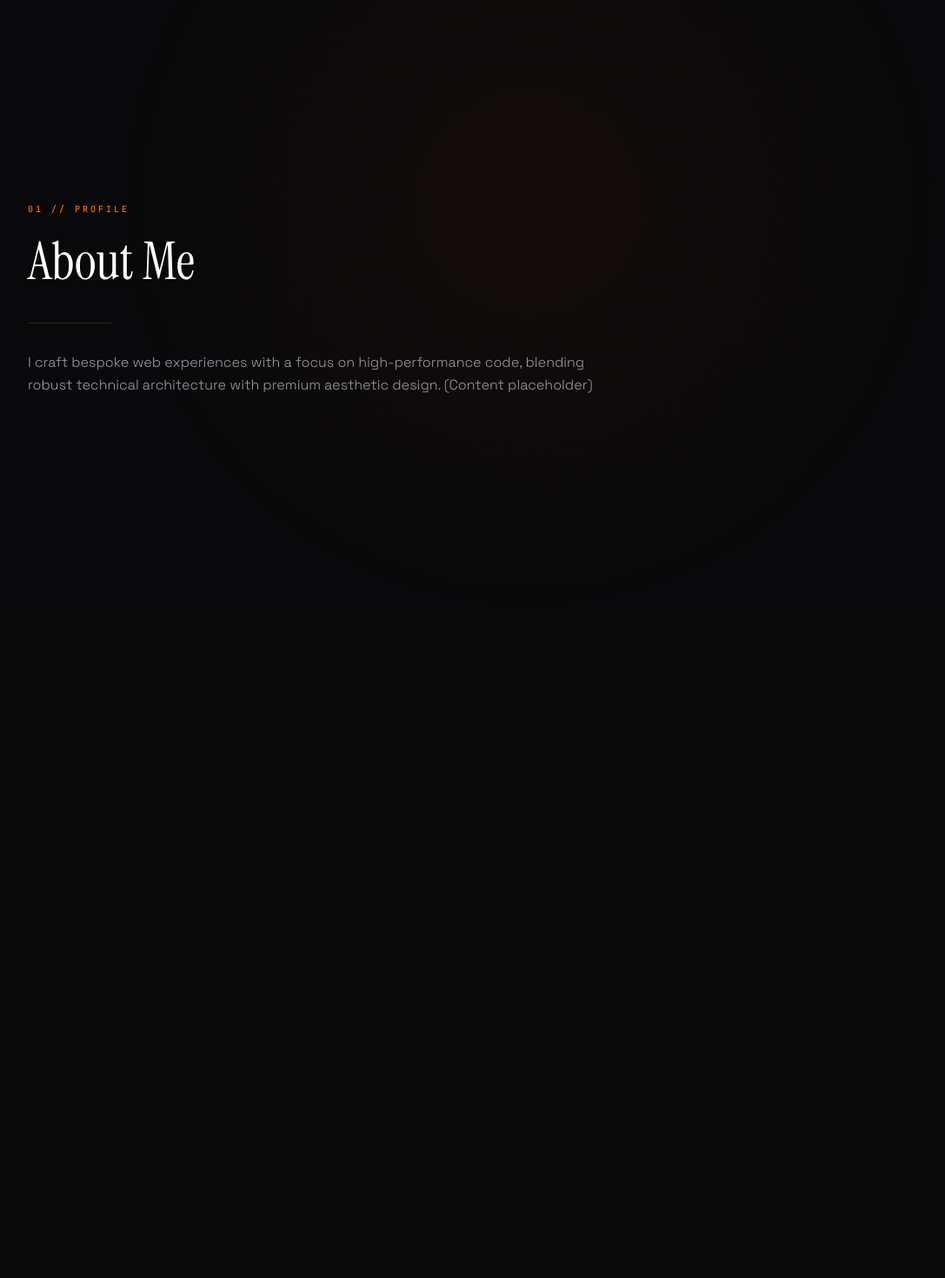
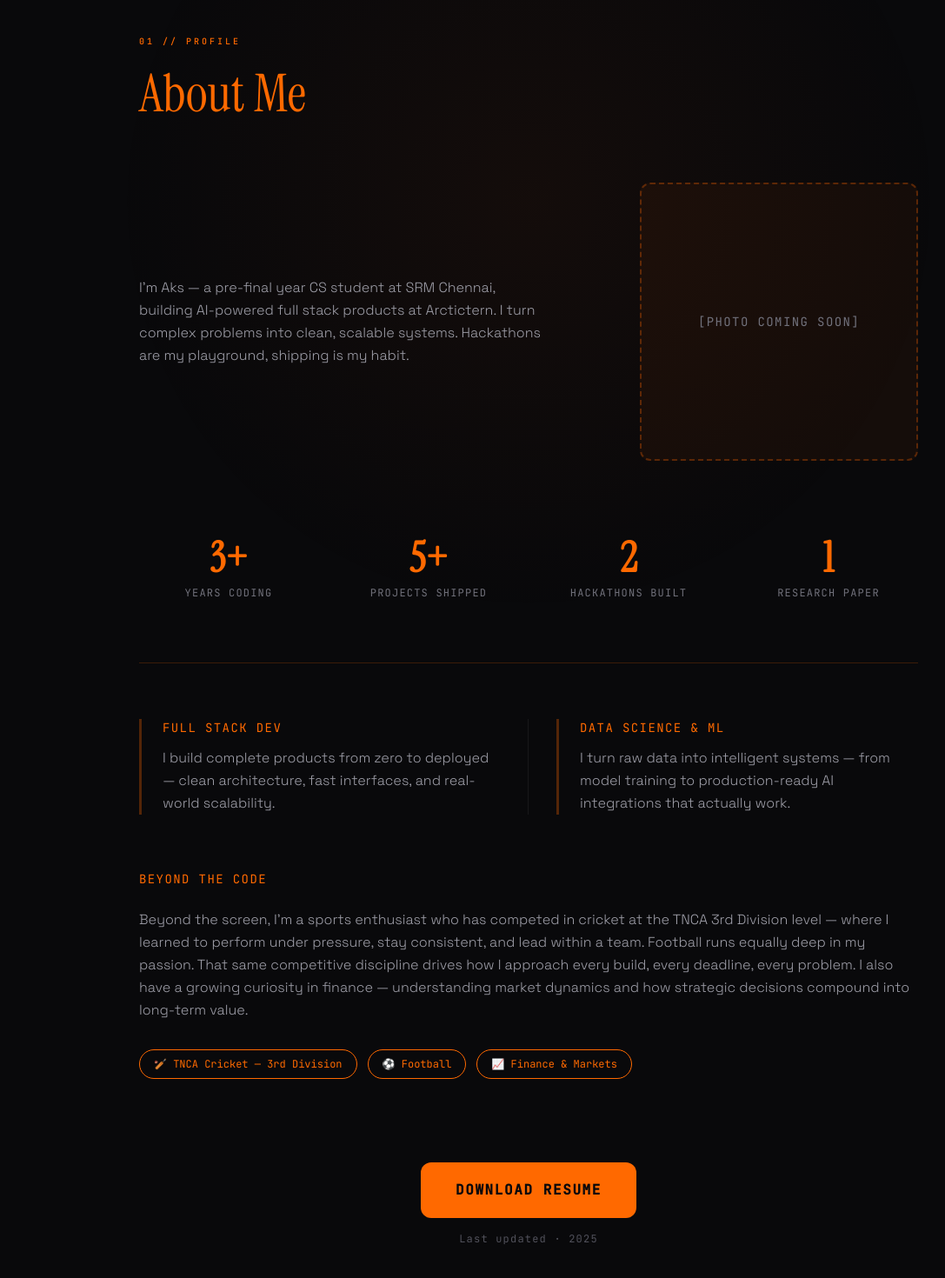
Before and after one commit to akshath-31/Akshath-Portfolio, a React (Vite) app: page /about in a window 1280 px wide. Shown: the part 88-1558 px from the top of the page at 87% size, without its empty margins (32-1119 px from the left). Before the commit the page ends 800 px from the top, so only its background shows below. Built offline with nearby package versions, Linux system fonts and the light colour scheme.

Commit message:
/about created

```diff
--- a/src/pages/About.tsx
+++ b/src/pages/About.tsx
@@ -6,29 +6,134 @@ export default function About() {
     <div className="min-h-screen bg-zinc-950 text-white font-sans selection:bg-white selection:text-black">
       <TopNav />
 
-      <main className="pt-32 pb-16 px-8 md:px-16 max-w-7xl mx-auto flex flex-col justify-center min-h-screen">
+      <main className="pt-32 pb-24 px-8 md:px-16 max-w-5xl mx-auto flex flex-col justify-center min-h-screen relative z-10">
         <motion.div
           initial={{ opacity: 0, y: 20 }}
           animate={{ opacity: 1, y: 0 }}
           transition={{ duration: 0.8, ease: [0.16, 1, 0.3, 1] }}
-          className="space-y-8"
+          className="space-y-16"
         >
+          {/* HEADER */}
           <div className="space-y-4">
             <h2 className="text-[10px] tracking-[0.3em] font-mono text-orange-500 uppercase font-medium">
               01 // Profile
             </h2>
-            <h1 className="text-4xl md:text-6xl font-display font-medium leading-tight">
+            <h1 className="text-4xl md:text-6xl font-display font-medium leading-tight text-orange-500">
               About Me
             </h1>
           </div>
 
-          <div className="w-24 h-px bg-zinc-800" />
+          {/* SECTION 01 — BIO + PHOTO */}
+          <section className="grid grid-cols-1 md:grid-cols-[11fr_9fr] gap-12 items-center">
+            <div className="order-2 md:order-1 text-zinc-400 text-sm md:text-base leading-relaxed font-light">
+              <p>
+                I'm Aks — a pre-final year CS student at SRM Chennai,
+                building AI-powered full stack products at Arctictern.
+                I turn complex problems into clean, scalable systems.
+                Hackathons are my playground, shipping is my habit.
+              </p>
+            </div>
+            <div className="order-1 md:order-2 flex justify-center md:justify-end">
+              <div
+                id="profile-photo"
+                className="w-full max-w-[320px] aspect-square rounded-xl border-2 border-dashed border-orange-500/30 flex items-center justify-center bg-orange-500/5"
+              >
+                <span className="text-zinc-500 text-sm font-mono tracking-widest uppercase">
+                  [Photo Coming Soon]
+                </span>
+              </div>
+            </div>
+          </section>
 
-          <p className="max-w-2xl text-zinc-400 text-sm md:text-base leading-relaxed font-light">
-            I craft bespoke web experiences with a focus on high-performance code,
-            blending robust technical architecture with premium aesthetic design.
-            (Content placeholder)
-          </p>
+          {/* SECTION 02 — QUICK STATS */}
+          <section className="border-b border-orange-500/20 pb-12">
+            <div className="grid grid-cols-2 md:grid-cols-4 gap-6 text-center">
+              {[
+                { value: "3+", label: "Years Coding" },
+                { value: "5+", label: "Projects Shipped" },
+                { value: "2", label: "Hackathons Built" },
+                { value: "1", label: "Research Paper" }
+              ].map((stat, i) => (
+                <div
+                  key={i}
+                  className="flex flex-col items-center justify-center p-6 rounded-xl transition-all duration-200 ease-in-out hover:scale-105 hover:bg-orange-500/5 hover:shadow-[0_0_15px_rgba(249,115,22,0.15)] group"
+                >
+                  <span className="text-4xl md:text-5xl font-bold text-orange-500 mb-2 font-display">{stat.value}</span>
+                  <span className="text-zinc-500 text-[10px] md:text-xs tracking-widest uppercase font-mono">{stat.label}</span>
+                </div>
+              ))}
+            </div>
+          </section>
+
+          {/* SECTION 03 — WHAT I DO */}
+          <section className="grid grid-cols-1 md:grid-cols-2 gap-8 md:gap-0 md:divide-x divide-zinc-800/50">
+            {/* Left Column */}
+            <div className="md:pr-8">
+              <div className="pl-6 border-l-[3px] border-orange-500/30 hover:border-orange-500 transition-all duration-200 ease-in-out h-full">
+                <h3 className="text-xs md:text-sm font-mono text-orange-500 uppercase tracking-widest mb-3">
+                  FULL STACK DEV
+                </h3>
+                <p className="text-zinc-400 text-sm md:text-base leading-relaxed font-light">
+                  I build complete products from zero to deployed — clean architecture, fast interfaces, and real-world scalability.
+                </p>
+              </div>
+            </div>
+
+            {/* Right Column */}
+            <div className="md:pl-8">
+              <div className="pl-6 border-l-[3px] border-orange-500/30 hover:border-orange-500 transition-all duration-200 ease-in-out h-full">
+                <h3 className="text-xs md:text-sm font-mono text-orange-500 uppercase tracking-widest mb-3">
+                  DATA SCIENCE & ML
+                </h3>
+                <p className="text-zinc-400 text-sm md:text-base leading-relaxed font-light">
+                  I turn raw data into intelligent systems — from model training to production-ready AI integrations that actually work.
+                </p>
+              </div>
+            </div>
+          </section>
+
+          {/* SECTION 04 — BEYOND THE CODE */}
+          <section className="space-y-6">
+            <h3 className="text-xs md:text-sm font-mono text-orange-500 uppercase tracking-widest">
+              BEYOND THE CODE
+            </h3>
+            <p className="text-zinc-400 text-sm md:text-base leading-relaxed font-light">
+              Beyond the screen, I'm a sports enthusiast who has competed in cricket at the TNCA 3rd
+              Division level — where I learned to perform under pressure, stay consistent, and lead
+              within a team. Football runs equally deep in my passion. That same competitive
+              discipline drives how I approach every build, every deadline, every problem. I also have
+              a growing curiosity in finance — understanding market dynamics and how strategic decisions
+              compound into long-term value.
+            </p>
+            <div className="flex flex-wrap gap-3 pt-2">
+              {[
+                "🏏 TNCA Cricket — 3rd Division",
+                "⚽ Football",
+                "📈 Finance & Markets"
+              ].map((tag) => (
+                <span
+                  key={tag}
+                  className="px-4 py-2 border border-orange-500 text-orange-500 rounded-full text-[10px] md:text-xs font-mono transition-all duration-200 ease-in-out hover:bg-orange-500 hover:text-zinc-950 cursor-default"
+                >
+                  {tag}
+                </span>
+              ))}
+            </div>
+          </section>
+
+          {/* SECTION 05 — RESUME CTA */}
+          <section className="text-center pt-8 pb-4">
+            <a
+              href="#"
+              className="inline-block bg-orange-500 text-zinc-950 font-bold font-mono uppercase tracking-widest px-8 md:px-10 py-4 md:py-5 rounded-xl transition-all duration-200 ease-in-out hover:scale-[1.03] hover:brightness-110 mb-4"
+            >
+              Download Resume
+            </a>
+            <div className="text-zinc-600 text-[10px] md:text-xs font-mono tracking-widest">
+              Last updated · 2025
+            </div>
+          </section>
+
         </motion.div>
       </main>
 
```
